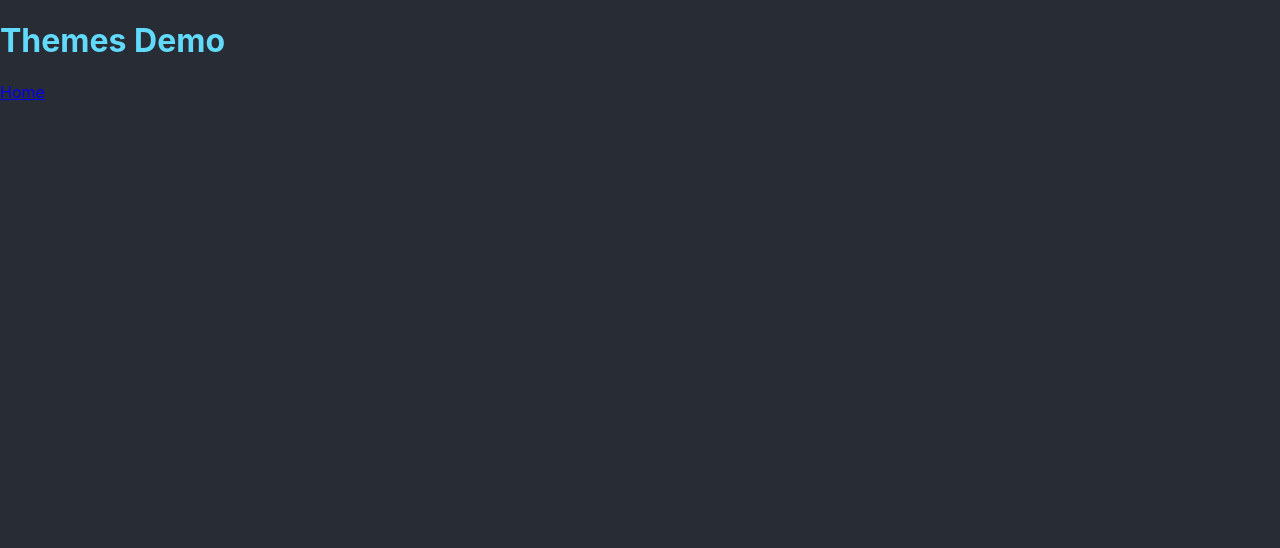
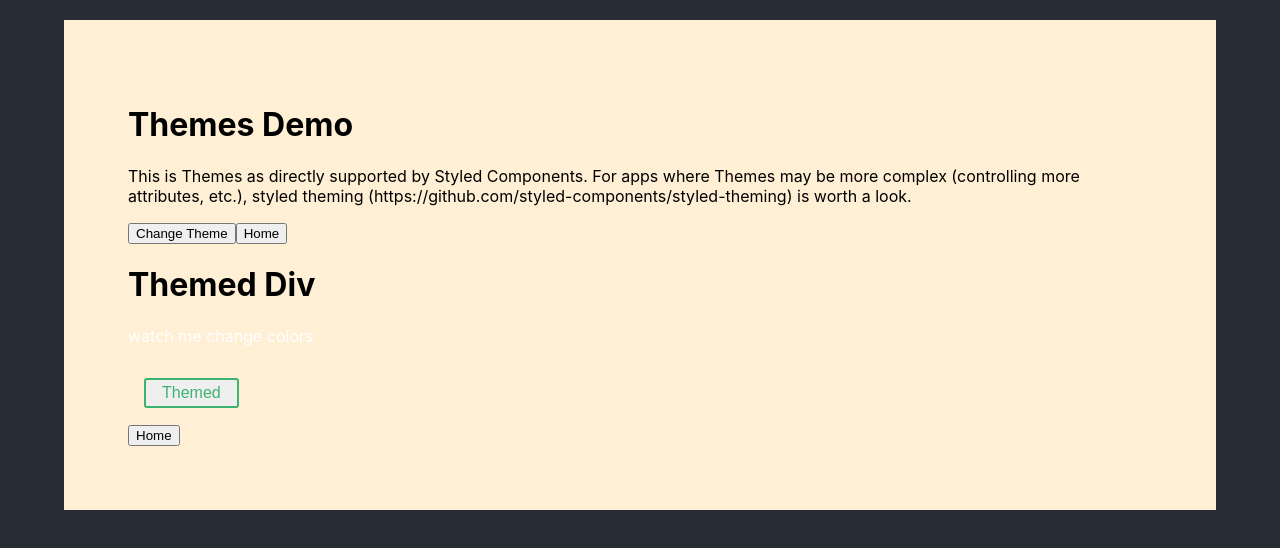
Before and after one commit to BarbaraPruz/demo-styled-components, a React (Create React App) app: page /themes in a window 1280 px wide. Shown: the top 548 px of the page. Built offline with nearby package versions, Linux system fonts and the light colour scheme.

Commit message:
Theme demo - 1st try

```diff
--- a/src/components/LinkButton.js
+++ b/src/components/LinkButton.js
@@ -1,4 +1,4 @@
-import React, {Component} from 'react';
+import React from 'react';
 import { withRouter } from "react-router-dom";
 import PropTypes from 'prop-types';
 
--- a/src/components/basics_demo.js
+++ b/src/components/basics_demo.js
@@ -1,7 +1,7 @@
 import React, { Component } from 'react';
-import { Link } from 'react-router-dom';
+import styled from 'styled-components';
 
-import styled from 'styled-components';
+import LinkButton from './LinkButton';
 
 const Title = styled.h1`
   color: ${props => props.special ? "red" : "palevioletred"};
@@ -17,12 +17,10 @@ const FancyTitle = styled(Title)`
 const Wrapper = styled.section`
   padding: 4em;
   background: papayawhip;
+  width: 80%;
+  margin: 20px auto;
 `;
 
-const StyledLink = styled(Link)`  // styling react's Link class
-  color: black;
-  font-weight: bold;
-`;
 const Input = styled.input`
   padding: 0.5em;
   margin: 0.5em;
@@ -45,10 +43,11 @@ class BasicsDemo extends Component {
             <FancyTitle special>Extended and using Props</FancyTitle>
           </div>
           <div>
+            <Title special>Passing HTML Props</Title>
             <Input defaultValue="@probablyup" type="text" />
             <Input defaultValue="@geelen" type="text" inputColor="rebeccapurple" />
           </div>
-          <StyledLink to="/">Back to Menu with Style!</StyledLink>
+          <LinkButton to="/">Back to Menu</LinkButton>
         </Wrapper>
     );
   }
--- a/src/components/options_menu.js
+++ b/src/components/options_menu.js
@@ -1,5 +1,4 @@
 import React from 'react';
-import { Link } from 'react-router-dom';
 import styled from 'styled-components';
 
 import LinkButton from './LinkButton';
--- a/src/components/themes_demo.js
+++ b/src/components/themes_demo.js
@@ -1,12 +1,70 @@
 import React, { Component } from 'react';
-import { Link } from 'react-router-dom';
+import styled, { ThemeProvider } from 'styled-components';
+
+import LinkButton from './LinkButton';
+
+
+
+const DemoContainer = styled.div`
+  padding: 4em;
+  background: papayawhip;
+  width: 80%;
+  margin: 20px auto;
+  color: black;
+`;
+
+const ThemedButton = styled.button`
+  font-size: 1em;
+  margin: 1em;
+  padding: 0.25em 1em;
+  border-radius: 3px;
+
+  /* Color the border and text with theme.main */
+  color: ${props => props.theme.main};
+  border: 2px solid ${props => props.theme.main};
+`;
+
+const TP = styled.p`
+  color: white;
+`;
+
+
 class ThemesDemo extends Component {
+
+  // normally, theme details would be global. But for demonstrating the "themed div"
+  // the theme definitions are kept in the Demo's state.
+  THEMES = [
+    { main: "mediumseagreen" },
+    { main: "brown" },
+    { main: "red"}
+  ];
+
+  state = {
+    themeId: 0
+  }
+  handleChangeTheme = () => {
+    let i = (this.state.themeId + 1) % (this.THEMES.length)
+    this.setState({themeId: i});
+  };
+
   render() {
     return (
-        <div>
+        <DemoContainer>
           <h1>Themes Demo</h1>
-            <Link to="/">Home</Link>
-        </div>
+          <p>This is Themes as directly supported by Styled Components.  For apps where Themes
+          may be more complex (controlling more attributes, etc.), styled theming (https://github.com/styled-components/styled-theming)
+          is worth a look.</p>
+          <button onClick={this.handleChangeTheme}>Change Theme</button>
+          <LinkButton to="/">Home</LinkButton>
+          <ThemeProvider theme={this.THEMES[this.state.themeId]}>
+          <div>
+          <h1>Themed Div</h1>
+          <TP>watch me change colors</TP>
+          <ThemedButton>Themed</ThemedButton>
+          </div>
+          </ThemeProvider>
+          <LinkButton to="/">Home</LinkButton>
+        </DemoContainer>
     );
   }
 }
```
